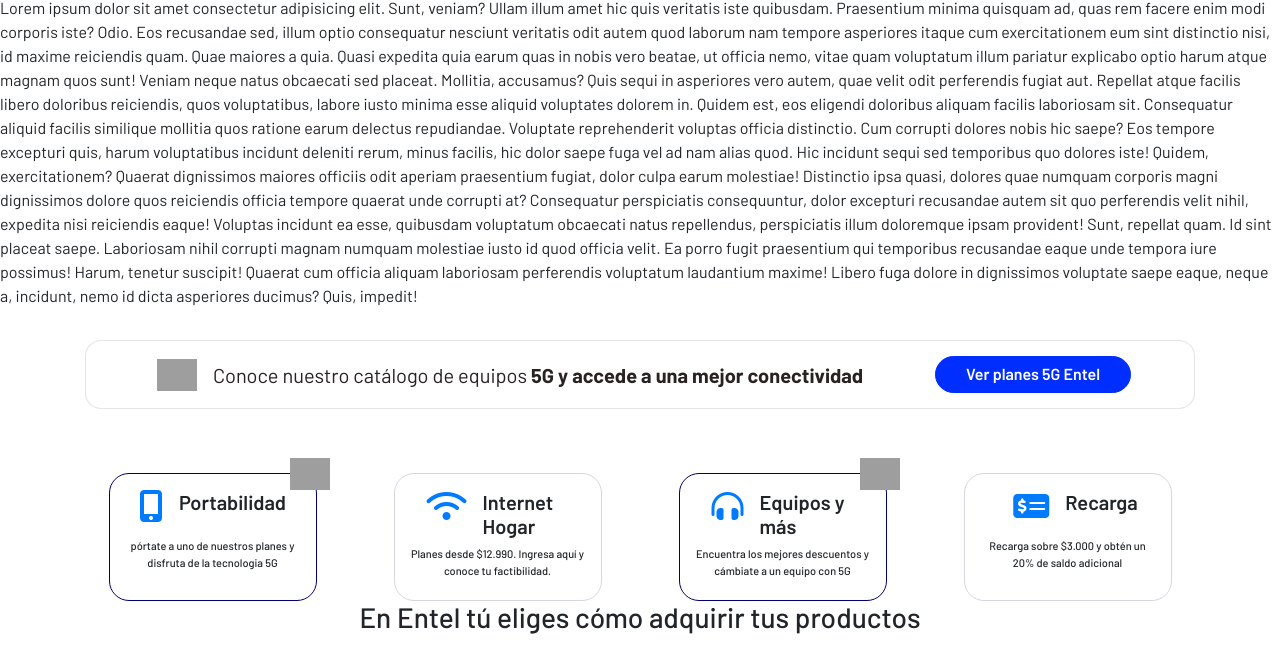
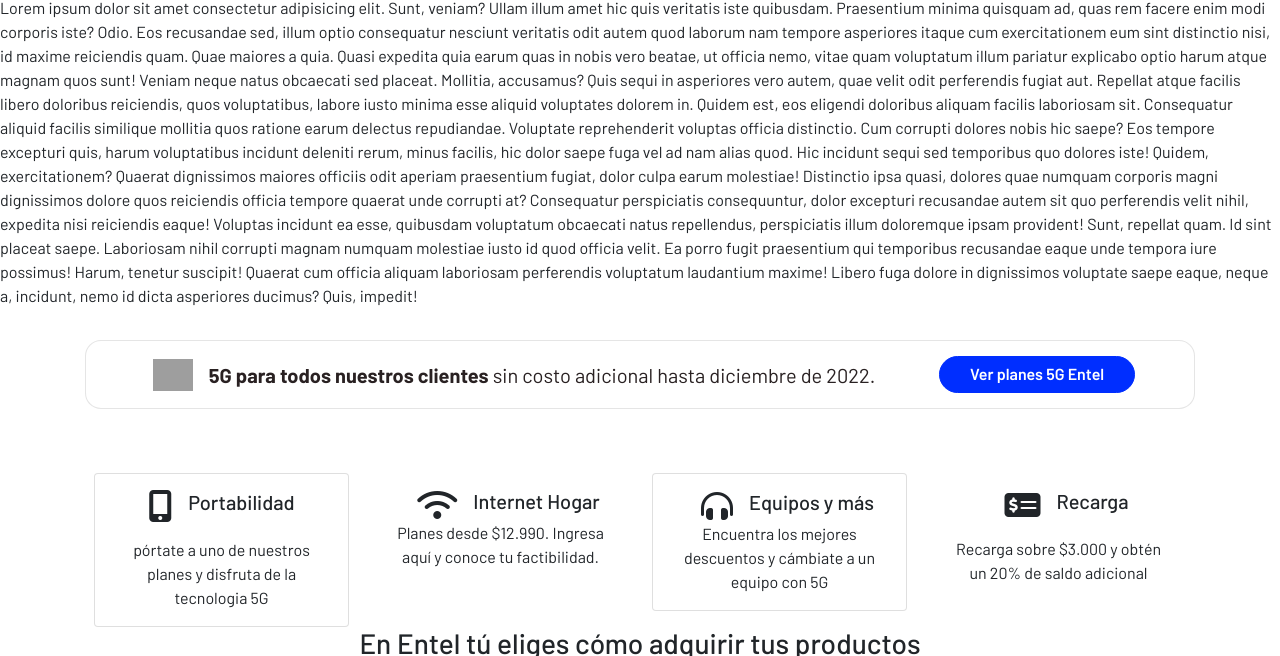
Before and after one commit to gonzafg2/TD4-G19-Entel-Home, a website with bundled scripts: page index.html in a window 1280 px wide. Shown: the part 106-762 px from the top of the page. Built offline with nearby package versions, Linux system fonts and the light colour scheme; grey boxes are pictures that could not be loaded.

Commit message:
styles y html changes

```diff
--- a/assets/css/style.css
+++ b/assets/css/style.css
@@ -1,4 +1,3 @@
-/*init styles Feasibility banner dev-macosta*/
 * {
     margin: 0;
     padding: 0;
@@ -79,62 +78,3 @@ body{
         margin-left: 0;
     }
 }
-
-
-
-
-
-
-.box-accesos-directos{
-    content: url(https://www.entel.cl/hn/public/img/iconos/png/sticky-5g.png?v=1.:);
-    position: absolute;
-    z-index: 2;
-    top: -15px;
-    right: 25px;
-    width: 40px;
-    height: 32px;
-}
-
-
-
-.card{
-
-    border-radius: 20px;
-    border: 1px solid #000072;
-    height: 8rem;
-    width: 13rem;
-    flex-grow: 1;
-
-}
-
-.card__light{
-
-    border-radius: 20px;
-    border: 1px solid #d7d7e2;
-    height: 8rem;
-    width: 13rem;
-}
-
-.card-text{
-    font-size: 11px;
-    font-weight: 500;
-    font-family: 'Barlow', sans-serif;
-
-}
-
-.card-title{
-    font-size: 20px;
-    font-weight: 600;
-}
-
-.icon_card{
-    color:  #007bff;
-}
-
-
-
-@media (min-width: 768px) and (max-width: 1200px){
-    #recarga {
-    width: auto;
-    }
-    }
--- a/index.html
+++ b/index.html
@@ -42,14 +42,12 @@
               <div class="banner">
                   <div class="banner__container">
                       <img class="banner__container--img" src="https://www.entel.cl/hn/public/img/iconos/png/sticky-5g.png?v=1.3" alt="icono 5g">
-                      <h3 class="banner__container--text">Conoce nuestro catálogo de equipos <strong>5G<br class="d-block d-md-none"> y accede a una mejor conectividad</strong></h3>
+                      <h3 class="banner__container--text"><strong>5G para todos nuestros clientes <br class="d-block d-md-none"></strong>sin costo adicional hasta diciembre de 2022.</h3>
                   </div>
                   <a href="#" class="btn banner__container--btn">Ver planes 5G Entel</a>
               </div>
           </div>
-
       </div>
-  </div>
     <!--  end section Feasibility banner dev-macosta -->
 
 
```
